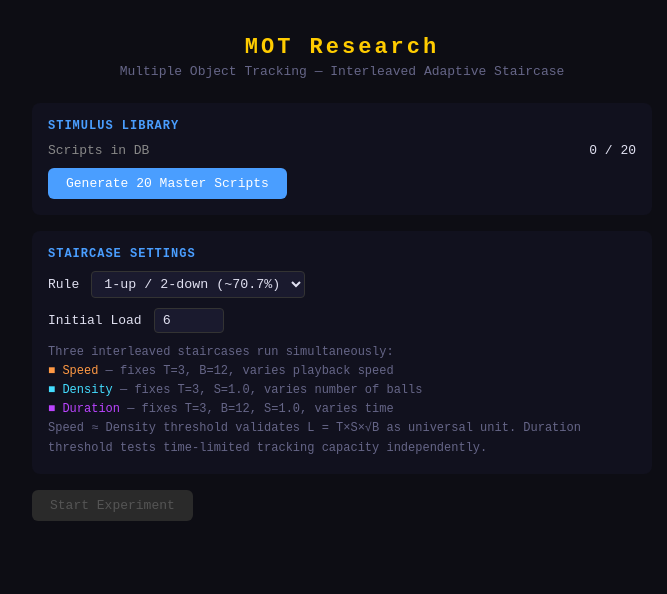
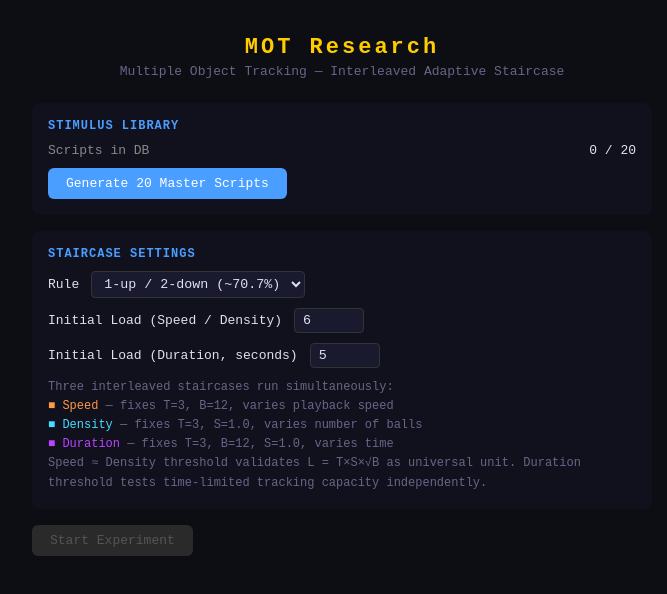
Before and after one commit to frameRateZero/MOT_Circle, a React (Vite) app: page / in a window 1280 px wide. Shown: the top 594 px of the page, without its empty margins (298-965 px from the left). Built offline with nearby package versions, Linux system fonts and the light colour scheme.

Commit message:
Add files via upload

```diff
--- a/src/App.jsx
+++ b/src/App.jsx
@@ -46,8 +46,9 @@ export default function App() {
   const [summaries,        setSummaries]        = useState([]);
   const [selectionCount,   setSelectionCount]   = useState(0);
   const [settings, setSettings] = useState({
-    staircaseRule: '1up2down',
-    initialLoad:   6,
+    staircaseRule:       '1up2down',
+    initialLoad:         6,
+    durationInitialLoad: 5.0,
   });
 
   const canvasRef      = useRef(null);
@@ -258,9 +259,9 @@ export default function App() {
   // ── Start experiment ─────────────────────────────────────────────────────────
   const handleStartExperiment = useCallback(async () => {
     staircasesRef.current = [
-      new StaircaseEngine({ type: 'speed',    initialLoad: settings.initialLoad, rule: settings.staircaseRule }),
-      new StaircaseEngine({ type: 'density',  initialLoad: settings.initialLoad, rule: settings.staircaseRule }),
-      new StaircaseEngine({ type: 'duration', initialLoad: 5.0,                  rule: settings.staircaseRule }),
+      new StaircaseEngine({ type: 'speed',    initialLoad: settings.initialLoad,         rule: settings.staircaseRule }),
+      new StaircaseEngine({ type: 'density',  initialLoad: settings.initialLoad,         rule: settings.staircaseRule }),
+      new StaircaseEngine({ type: 'duration', initialLoad: settings.durationInitialLoad, rule: settings.staircaseRule }),
     ];
     trialIdRef.current = 0;
     setTrialCount(0);
@@ -402,9 +403,14 @@ export default function App() {
               </select>
             </label>
             <label style={S.lbl}>
-              Initial Load
-              <input type="number" min={1} max={40} value={settings.initialLoad} style={S.inp}
+              Initial Load (Speed / Density)
+              <input type="number" min={1} max={40} step={0.1} value={settings.initialLoad} style={S.inp}
                 onChange={e => setSettings(s => ({ ...s, initialLoad: +e.target.value }))} />
+            </label>
+            <label style={S.lbl}>
+              Initial Load (Duration, seconds)
+              <input type="number" min={1} max={30} step={0.1} value={settings.durationInitialLoad} style={S.inp}
+                onChange={e => setSettings(s => ({ ...s, durationInitialLoad: +e.target.value }))} />
             </label>
             <div style={{ marginTop: 8, fontSize: 12, color: CLR.dim, lineHeight: 1.6 }}>
               Three interleaved staircases run simultaneously:<br />
```
